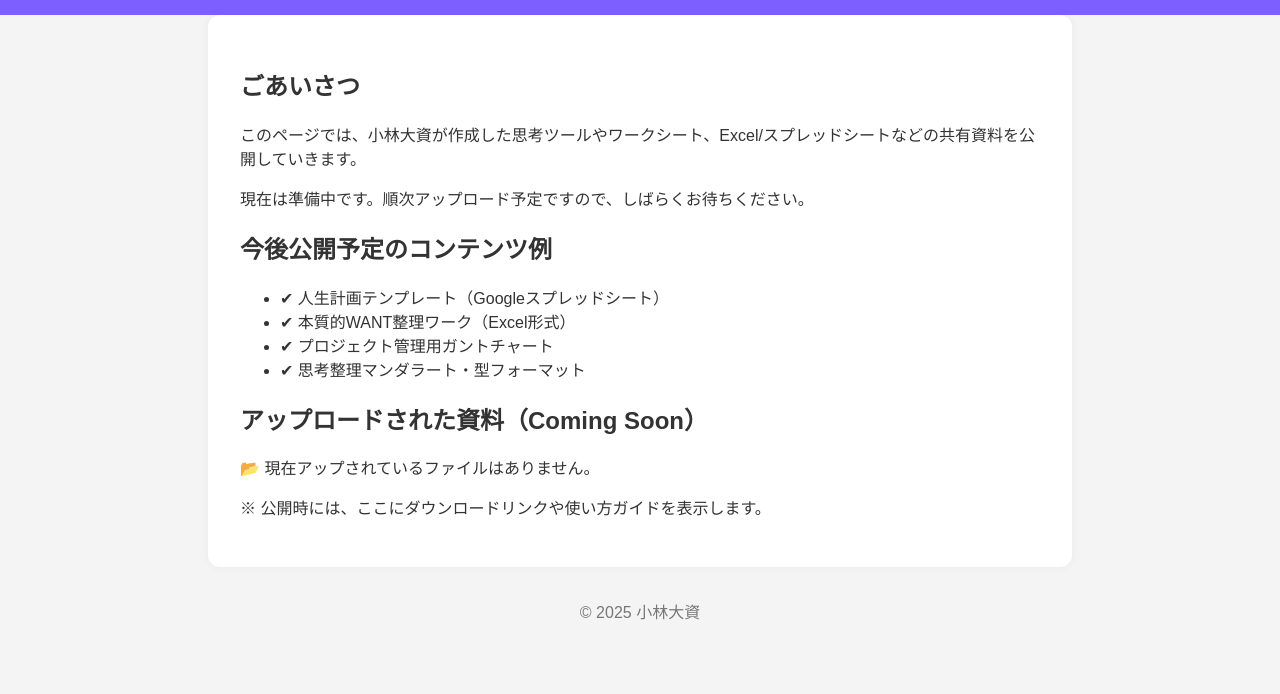
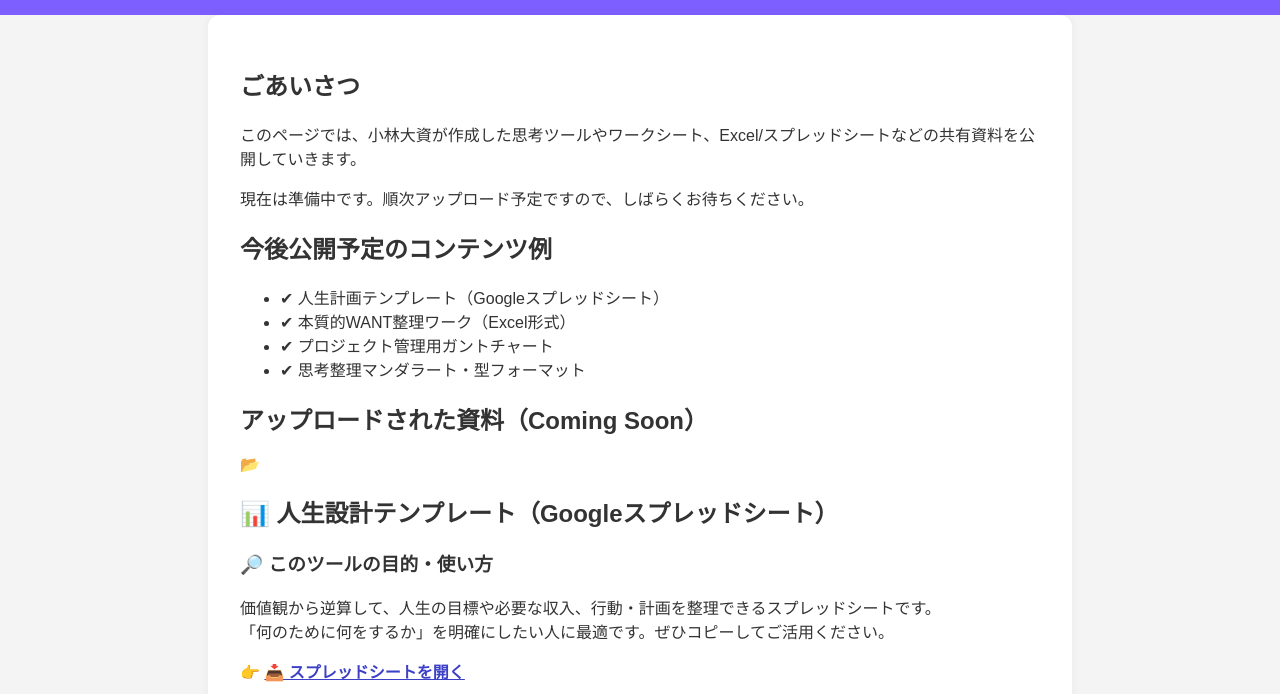
Before and after one commit to kosamedaisuke/my-diary, a plain HTML site: page tools.html in a window 1280 px wide. Shown: the part 106-800 px from the top of the page. Drawn offline with Linux system fonts and the light colour scheme.

Commit message:
Update tools.html

```diff
--- a/tools.html
+++ b/tools.html
@@ -37,7 +37,27 @@
 
     <section>
       <h2>アップロードされた資料（Coming Soon）</h2>
-      <p>📂 現在アップされているファイルはありません。</p>
+      <p>📂<section>
+  <h2>📊 人生設計テンプレート（Googleスプレッドシート）</h2>
+
+  <div class="step" onclick="toggleStep(this)">
+    <h3>🔎 このツールの目的・使い方</h3>
+    <div class="step-content">
+      <p>
+        価値観から逆算して、人生の目標や必要な収入、行動・計画を整理できるスプレッドシートです。<br>
+        「何のために何をするか」を明確にしたい人に最適です。ぜひコピーしてご活用ください。
+      </p>
+    </div>
+  </div>
+
+  <p style="margin-top: 1rem;">
+    👉 <a href="https://docs.google.com/spreadsheets/d/18e9hzcJEOJ3Yimy6G4HWq4tzufG9o5BXzsDPRrKlCFE/edit?usp=drivesdk"
+          target="_blank"
+          style="color: #3c40c6; font-weight: bold;">📥 スプレッドシートを開く</a>
+  </p>
+</section>
+
+      </p>
       <p>※ 公開時には、ここにダウンロードリンクや使い方ガイドを表示します。</p>
     </section>
   </main>
```
